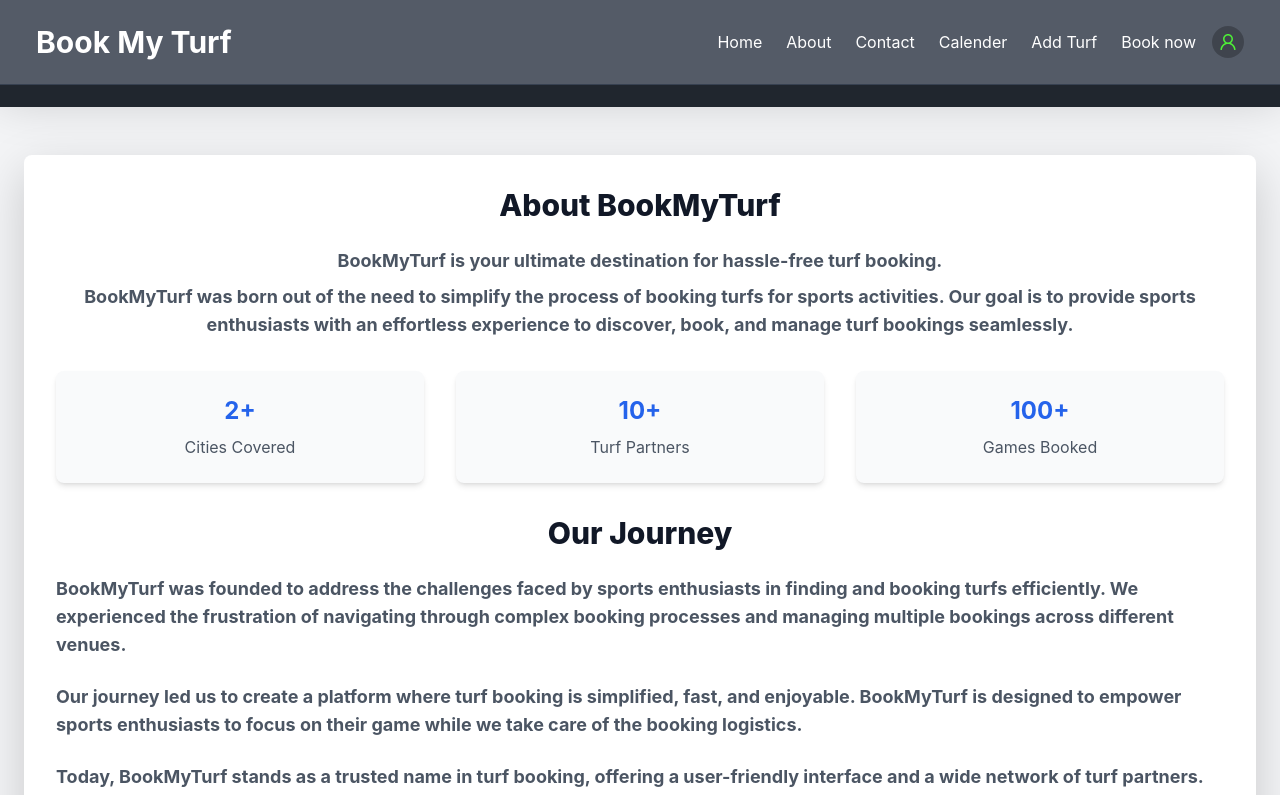
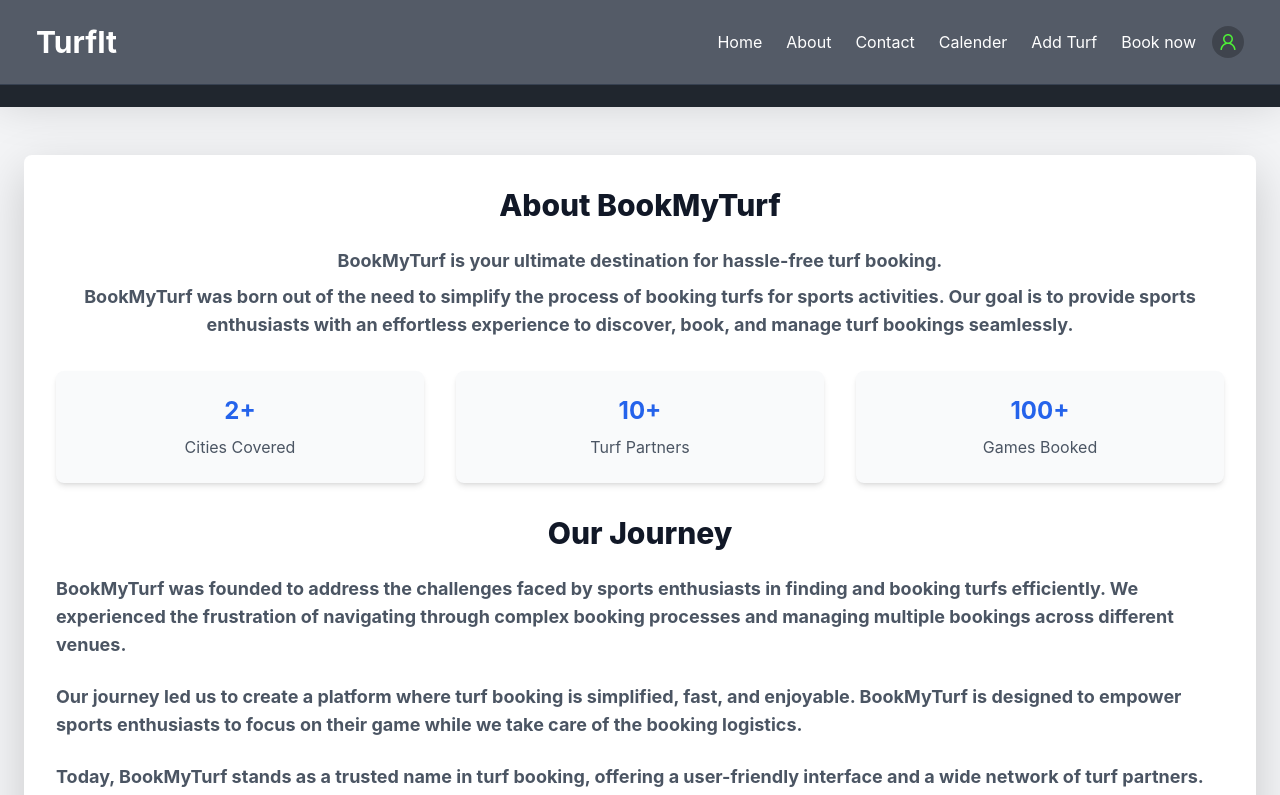
Before and after one commit to xyzarnav/test_turf, a React (Create React App) app in the folder client/: page /about in a window 1280 px wide. Shown: the top 795 px of the page. Built offline with nearby package versions, Linux system fonts and the light colour scheme; no server answers.

Commit message:
Name Changes and Uploads folder put in gitignore

```diff
--- a/client/src/HomePage.jsx
+++ b/client/src/HomePage.jsx
@@ -85,7 +85,7 @@ const HomePage = () => {
         />
         <div className="relative z-10 p-10 flex flex-col items-center justify-center h-full bg-black bg-opacity-50">
           <h1 className="text-5xl sm:text-7xl font-bold text-center">
-            Welcome to Turf Booking
+            Welcome to TurfIt
           </h1>
           <h2 className="mt-4 text-3xl font-medium">Find Your Perfect Turf</h2>
         </div>
--- a/client/src/Navbar.jsx
+++ b/client/src/Navbar.jsx
@@ -15,7 +15,7 @@ const Navbar = () => {
           id="sitetitle"
           className="text-white text-3xl font-bold hover:text-gray-300 transition duration-300"
         >
-          Book My Turf
+          TurfIt
         </Link>
 
         <div className="flex items-center space-x-4">
--- a/client/src/Register.jsx
+++ b/client/src/Register.jsx
@@ -32,10 +32,10 @@ const RegisterPage = () => {
                 setGender('');
 
                 // Display success alert
-                alert('Registration successful!');
+                // alert('Registration successful!');
 
                 // Redirect to login page
-                navigate('/login');
+                navigate('/');
             } else {
                 // Display error message
                 setErrorMessage('Failed to register. Please try again.');
```
Also changed, not shown: 2 other files (tests, documents, lock files or other folders).
